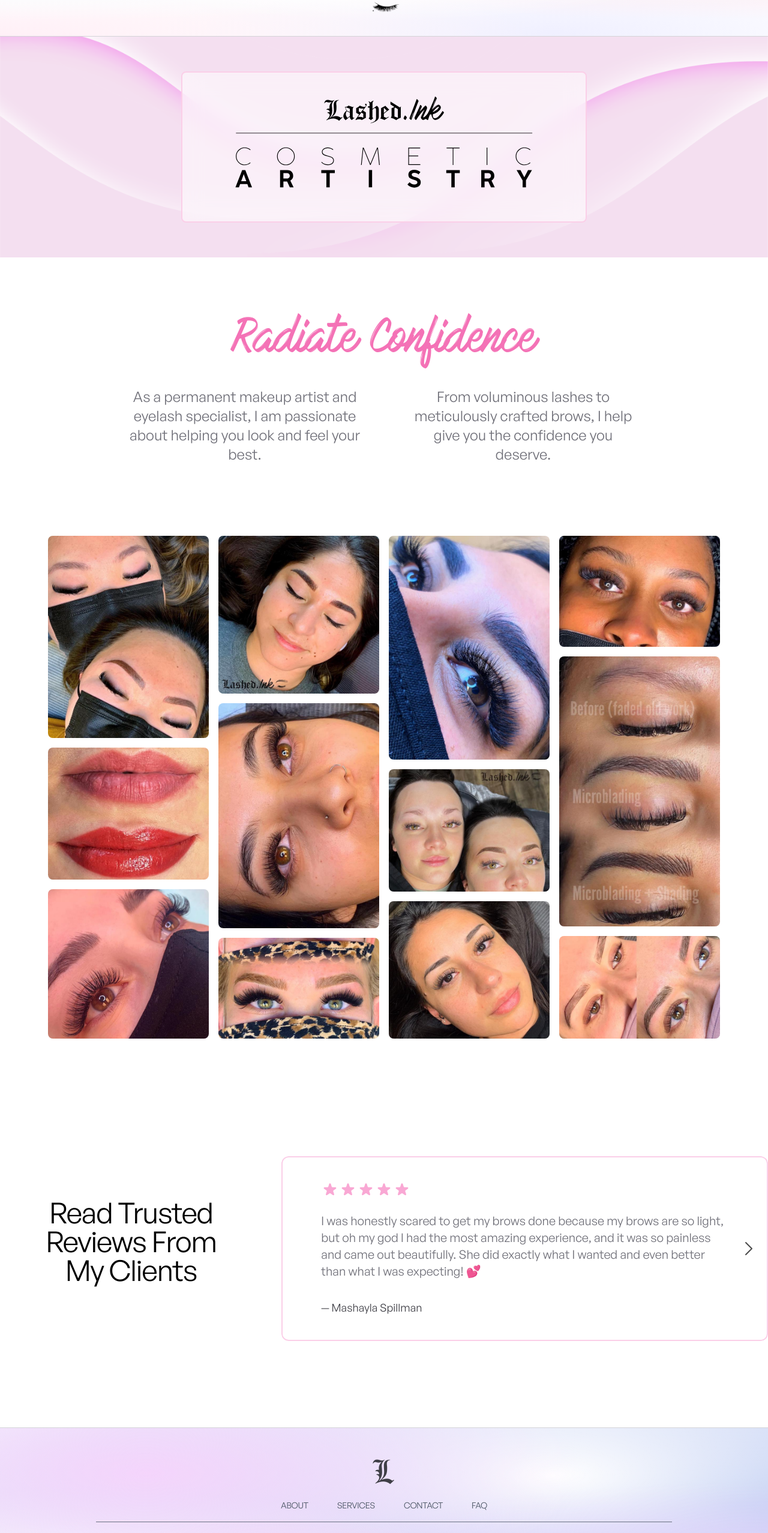
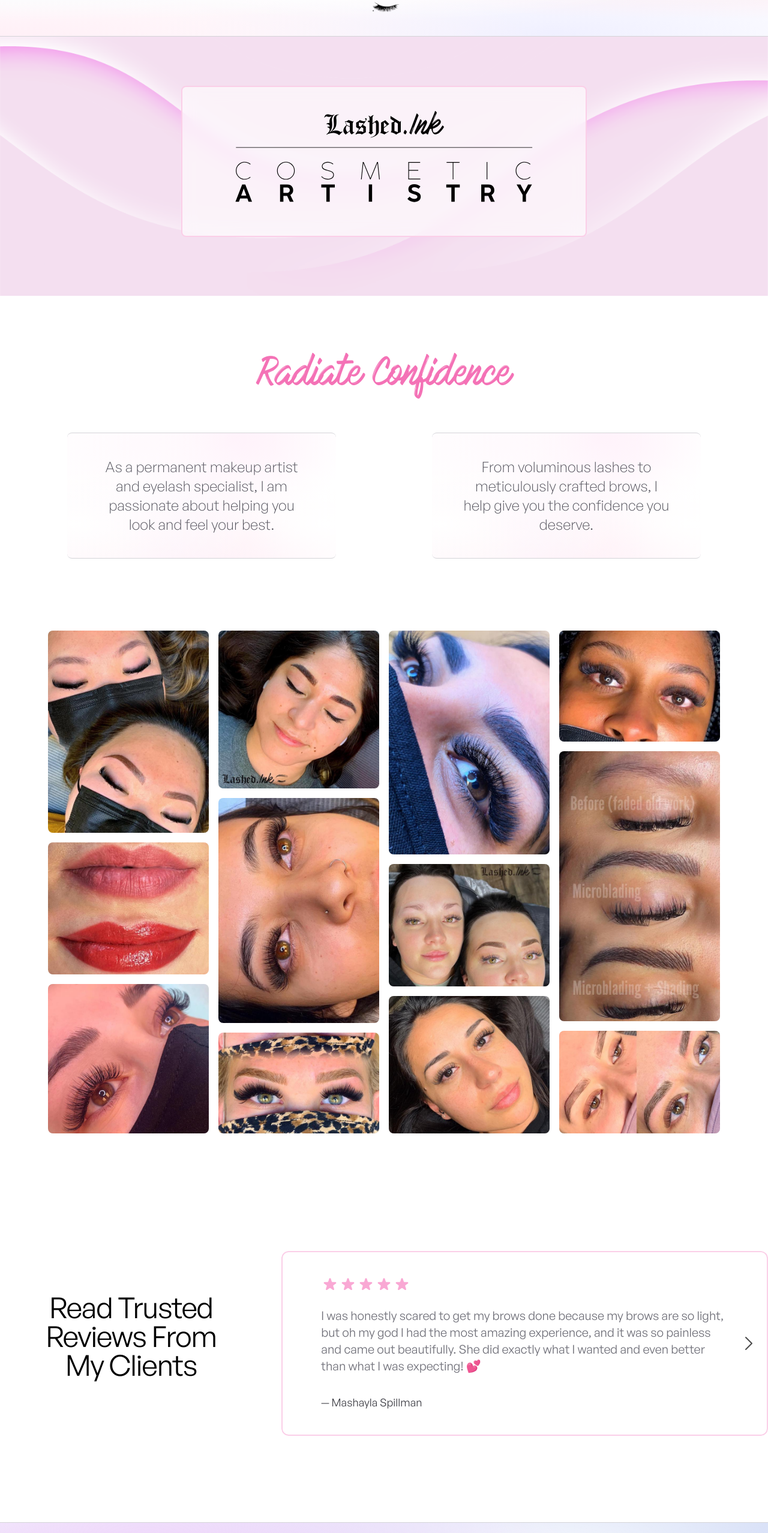
Before and after one commit to dustinapodaca/lashedink, a React (Vite) app: page / in a window 1280 px wide. Shown: the part 109-2664 px from the top of the page at 60% size. Built offline with nearby package versions, Linux system fonts and the light colour scheme.

Commit message:
reworking continues

```diff
--- a/src/Components/Footer/index.tsx
+++ b/src/Components/Footer/index.tsx
@@ -51,7 +51,7 @@
             <li>
               <Link to="/about">
                 <motion.button
-                  className="text-gray-600 text-sm md:text-md font-light tracking-tight"
+                  className="text-zinc-700 text-sm md:text-md font-light tracking-tight"
                   whileHover={{ scale: [null, 1.1, 1.1] }}
                   transition={{ duration: 0.3 }}
                   // style={{ backgroundColor: "rgba(0, 0, 0, 0.3)" }}
@@ -64,7 +64,7 @@
             <li>
               <Link to="/services">
                 <motion.button
-                  className="text-gray-600 text-sm md:text-md font-light tracking-tight"
+                  className="text-zinc-700 text-sm md:text-md font-light tracking-tight"
                   whileHover={{ scale: [null, 1.1, 1.1] }}
                   transition={{ duration: 0.3 }}
                   // style={{ backgroundColor: "rgba(0, 0, 0, 0.3)" }}
@@ -77,7 +77,7 @@
             <li>
               <Link to="/contact">
                 <motion.button
-                  className="text-gray-600 text-sm md:text-md font-light tracking-tight"
+                  className="text-zinc-700 text-sm md:text-md font-light tracking-tight"
                   whileHover={{ scale: [null, 1.1, 1.1] }}
                   transition={{ duration: 0.3 }}
                   // style={{ backgroundColor: "rgba(0, 0, 0, 0.3)" }}
@@ -90,7 +90,7 @@
             <li>
               <Link to="/faq">
                 <motion.button
-                  className="text-gray-600 text-sm md:text-md font-light tracking-tight"
+                  className="text-zinc-700 text-sm md:text-md font-light tracking-tight"
                   whileHover={{ scale: [null, 1.1, 1.1] }}
                   transition={{ duration: 0.3 }}
                   // style={{ backgroundColor: "rgba(0, 0, 0, 0.3)" }}
--- a/src/Components/Hero/index.tsx
+++ b/src/Components/Hero/index.tsx
@@ -39,7 +39,7 @@
       <header style={{ marginTop: "90px" }} ref={ref}>
         <div
           className="relative overflow-hidden bg-white w-screen mb-10"
-          style={{ height: "56vh" }}
+          style={{ height: "64vh" }}
         >
           {!isMobile ? (
             <motion.div
@@ -68,7 +68,7 @@
           <div className="absolute inset-0 flex flex-col justify-center items-center">
             {!isMobile ? (
               <>
-                <div className="border-2 border-pink-200 px-20 pt-10 pb-14 rounded-lg mt-20 backdrop-blur-lg bg-white/50">
+                <div className="border-2 border-pink-200 px-20 pt-10 pb-14 rounded-lg mt-16 backdrop-blur-md bg-white/60">
                   {/* <h2 className="font-sanslight text-2xl sm:text-3xl md:text-4xl xl:text-5xl text-pink-300 text-center tracking-tight">
                     COSMETIC ARTISTRY
                   </h2> */}
@@ -116,7 +116,7 @@
         </div>
       </header>
 
-      <h2 className="pt-16 px-10 text-center mx-auto text-4xl font-cursive tracking-tight leading-none md:text-5xl lg:text-6xl xl:text-7xl text-pink-400">
+      <h2 className="pt-16 px-10 text-center mx-auto text-3xl font-cursive tracking-tight leading-none md:text-4xl lg:text-5xl xl:text-6xl text-pink-400">
         Radiate Confidence
       </h2>
       {!isMobile ? (
@@ -125,12 +125,42 @@
             "Enhance Your Look with Expert Touches"
           </h3> */}
 
-          <div className="flex flex-row justify-center items-center mb-10 mt-10">
-            <p className="font-sans font-normal text-zinc-500 text-lg sm:text-lg md:text-xl xl:text-2xl mb-20 text-center mx-10 w-96">
+          <div className="flex flex-row justify-center mb-10 mt-16">
+            <p
+              className="font-sanslight border-zinc-300 border-y py-10 px-12 font-normal text-zinc-600 text-lg sm:text-lg md:text-xl xl:text-2xl mb-20 text-center mx-20 max-w-md rounded-lg"
+              style={{
+                backgroundColor: "hsla(0,0%,100%,1)",
+                backgroundImage: `radial-gradient(at 2% 73%, hsla(100,0%,100%,1) 0px, transparent 50%),
+                      radial-gradient(at 97% 73%, hsla(100,0%,100%,1) 0px, transparent 50%),
+                      radial-gradient(at 27% 9%, hsla(323,100%,99%,1) 0px, transparent 50%),
+                      radial-gradient(at 16% 91%, hsla(343,100%,98%,1) 0px, transparent 50%),
+                      radial-gradient(at 62% 4%, hsla(321,100%,97%,1) 0px, transparent 50%),
+                      radial-gradient(at 97% 30%, hsla(0,0%,100%,1) 0px, transparent 50%),
+                      radial-gradient(at 2% 28%, hsla(0,0%,100%,1) 0px, transparent 50%),
+                      radial-gradient(at 66% 87%, hsla(333,100%,96%,1) 0px, transparent 50%),
+                      radial-gradient(at 34% 83%, hsla(288,100%,95%,1) 0px, transparent 50%)`,
+              }}
+            >
               As a permanent makeup artist and eyelash specialist, I am
               passionate about helping you look and feel your best.
             </p>
-            <p className="font-sans font-normal text-zinc-500 text-lg sm:text-lg md:text-xl xl:text-2xl mb-20 text-center mx-10 w-96">
+
+            <p
+              className="font-sanslight border-zinc-300 border-y py-10 px-12 font-normal text-zinc-600 text-lg sm:text-lg md:text-xl xl:text-2xl mb-20 text-center mx-20 max-w-md rounded-lg"
+              style={{
+                backgroundColor: "hsla(0,0%,100%,1)",
+                backgroundImage: `radial-gradient(at 2% 73%, hsla(100,0%,100%,1) 0px, transparent 50%),
+                      radial-gradient(at 97% 73%, hsla(100,0%,100%,1) 0px, transparent 50%),
+                      radial-gradient(at 27% 9%, hsla(323,100%,99%,1) 0px, transparent 50%),
+                      radial-gradient(at 16% 91%, hsla(343,100%,98%,1) 0px, transparent 50%),
+                      radial-gradient(at 62% 4%, hsla(321,100%,97%,1) 0px, transparent 50%),
+                      radial-gradient(at 97% 30%, hsla(0,0%,100%,1) 0px, transparent 50%),
+                      radial-gradient(at 2% 28%, hsla(0,0%,100%,1) 0px, transparent 50%),
+                      radial-gradient(at 66% 87%, hsla(333,100%,96%,1) 0px, transparent 50%),
+                      radial-gradient(at 34% 83%, hsla(288,100%,95%,1) 0px, transparent 50%)`,
+              }}
+            >
+              {" "}
               From voluminous lashes to meticulously crafted brows, I help give
               you the confidence you deserve.
             </p>
--- a/src/Pages/About/index.tsx
+++ b/src/Pages/About/index.tsx
@@ -27,7 +27,7 @@
         animate={{ opacity: 1 }}
         exit={{ opacity: 0 }}
       >
-        <div className="px-4 mx-auto sm:px-6 lg:px-8 max-w-7xl">
+        <div className="px-4 mx-auto sm:px-6 lg:px-8 lg:pl-16 max-w-7xl">
           <div className="grid items-center grid-cols-1 md:grid-cols-2">
             <div>
               {isMobile ? (
@@ -44,7 +44,7 @@
               {/* <p className="text-2xl italic font-bold mb-1 text-pink-500 sm:text-4xl lg:text-5xl text-left indent-24 sm:indent-28 md:indent-32 md:text-left">
                 My name is <br />
               </p> */}
-              <h2 className="mt-6 font-sans tracking-tighter text-pink-500 text-center text-5xl md:text-6xl lg:text-6xl">
+              <h2 className="-mt-4 font-sans tracking-tighter text-pink-500 text-center text-5xl md:text-6xl lg:text-6xl">
                 Tatiana Herran
               </h2>
               {/* <p className="max-w-lg mt-3 text-xl leading-relaxed text-white md:mt-8">
@@ -55,19 +55,19 @@
               <div className="w-full font-sans">
                 <p className="max-w-xl mt-2 text-lg leading-relaxed text-black md:mt-8">
                   I am a licensed esthetician specializing in permanent makeup
-                  and eyelash extensions in Denver, CO. I take pride in being
-                  recognized as one of the best beauty specialists, driven by my
-                  unwavering pursuit of perfection and a strong desire to ensure
-                  utmost satisfaction for all my clients. <br />
+                  and eyelash extensions in Denver, CO. My dedication to
+                  flawless results and client satisfaction has earned me
+                  recognition as a top beauty specialist. <br />
                   <br />
                   Connecting with individuals and helping them feel confident
                   through makeup artistry fuels my passion and growth in the
-                  beauty community. With over 4 years of experience, I possess
-                  the skills and expertise to create a range of stunning
-                  results, from natural and subtle to bold and dramatic. When
-                  you book an appointment with me, you can expect a personalized
-                  experience that enhances your natural beauty and accentuates
-                  your unique features. <br />
+                  beauty community. With over 5 years of experience and a proven
+                  track record of satisfied clients, I deliver the skills and
+                  expertise to create a range of stunning results, from natural
+                  to bold and dramatic. When you book an appointment
+                  with me, you can expect a personalized experience that
+                  enhances your natural beauty and accentuates your unique
+                  features. <br />
                   {/* Feel free to reach out to me and let's embark on a journey of
                   self-transformation and rediscovery together! */}
                 </p>
--- a/src/Pages/Contact/index.tsx
+++ b/src/Pages/Contact/index.tsx
@@ -20,7 +20,7 @@
   return (
     <>
       <motion.section
-        style={{ marginTop: "90px" }}
+        style={{ marginTop: "140px" }}
         initial={{ opacity: 0 }}
         animate={{ opacity: 1 }}
         exit={{ opacity: 0 }}
--- a/src/Pages/FAQ/index.tsx
+++ b/src/Pages/FAQ/index.tsx
@@ -64,7 +64,7 @@
     <>
       <motion.section
         className="w-full max-w-[1200px] m-auto mb-10 md:mb-16 bg-white"
-        style={{ marginTop: "212px" }}
+        style={{ marginTop: "220px" }}
         initial={{ opacity: 0 }}
         animate={{ opacity: 1 }}
         exit={{ opacity: 0 }}
```
Also changed, not shown: src/Components/Map/index.tsx (+26 -25 lines).
